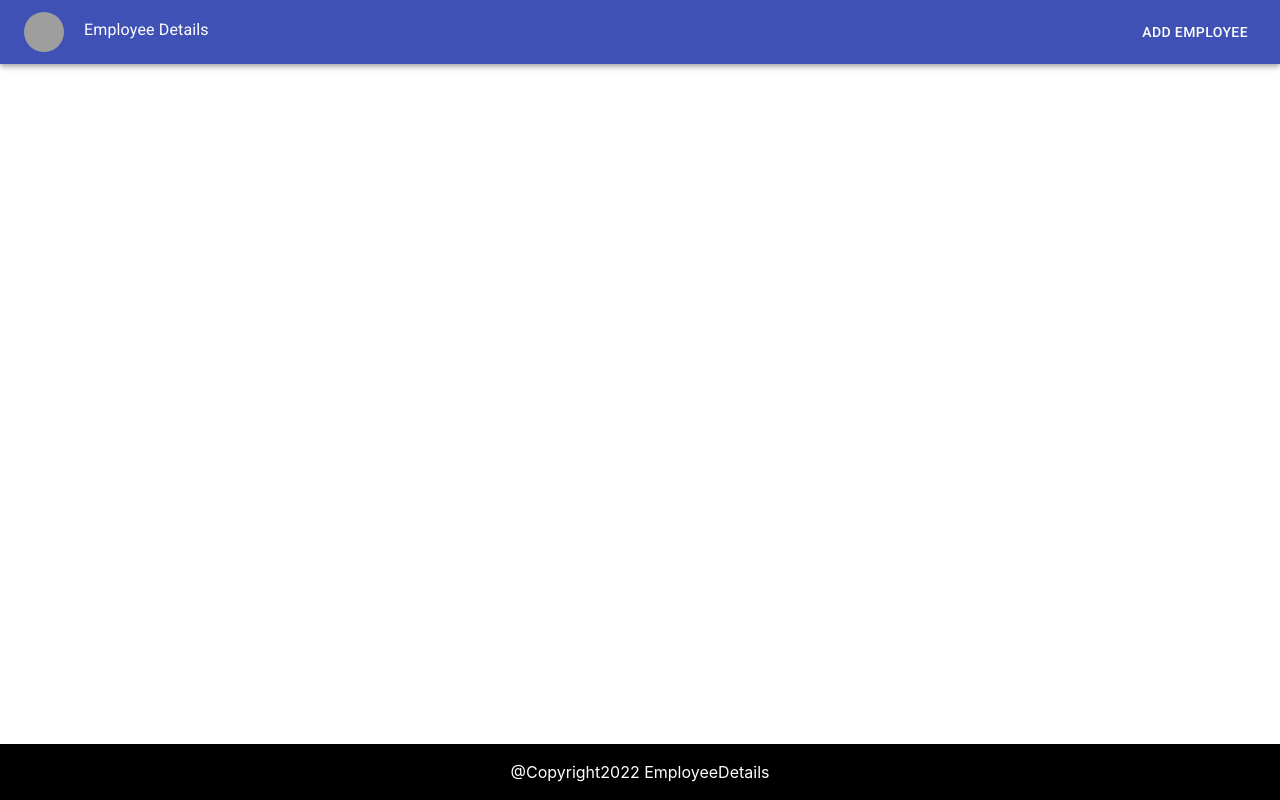
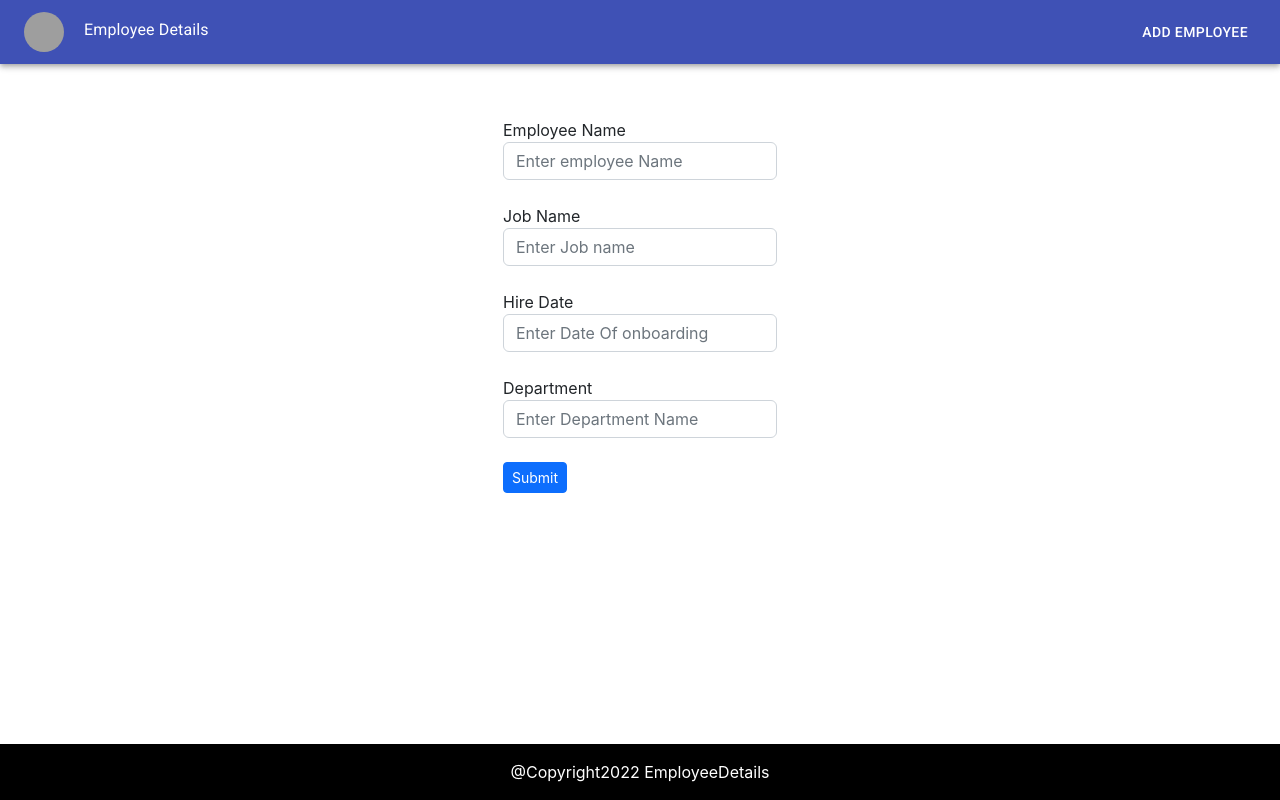
Before and after one commit to apurav-bhaskar/Employee_detail_frontend_repo, a React (Create React App) app: page /addEmployee in a window 1280 px wide. Built offline with nearby package versions, Linux system fonts and the light colour scheme; grey boxes are pictures that could not be loaded.

Commit message:
[apurav] Add. create form for addEmployee details

```diff
--- /dev/null
+++ b/src/Components/employeeDetails/AddEmployee.js
@@ -0,0 +1,85 @@
+import React, { useState } from "react";
+import { useNavigate } from "react-router-dom";
+import styles from "./styles/addEmployeeStyles";
+
+const AddEmployee = () => {
+  const classes = styles();
+  const navigate = useNavigate();
+  const [inputs, setInputs] = useState({});
+  const handleChange = (event) => {
+    const name = event.target.name;
+    const value = event.target.value;
+    setInputs((values) => ({ ...values, [name]: value }));
+  };
+  const handleSubmit = (event) => {
+    navigate("/");
+  };
+  return (
+    <div className={classes.formStyle}>
+      <form onSubmit={handleSubmit}>
+        <br />
+        <div className="form-group">
+          <label htmlFor="exampleInputEmail1">Employee Name</label>
+
+          <input
+            type="text"
+            name="name"
+            value={inputs.name || ""}
+            className="form-control"
+            id="name"
+            aria-describedby="emailHelp"
+            placeholder="Enter employee Name"
+            onChange={handleChange}
+          />
+
+          <br />
+        </div>
+        <div className="form-group">
+          <label htmlFor="exampleInputPassword1">Job Name</label>
+
+          <input
+            type="text"
+            name="job"
+            value={inputs.job || ""}
+            className="form-control"
+            id="job"
+            placeholder="Enter Job name"
+            onChange={handleChange}
+          />
+        </div>
+        <br />
+        <div className="form-group">
+          <label htmlFor="exampleInputPassword1">Hire Date</label>
+          <input
+            type="text"
+            name="hireDate"
+            value={inputs.hireDate || ""}
+            className="form-control"
+            id="hireDate"
+            placeholder="Enter Date Of onboarding"
+            onChange={handleChange}
+          />
+        </div>
+        <br />
+        <div className="form-group">
+          <label htmlFor="exampleInputPassword1">Department</label>
+          <input
+            type="text"
+            name="dept"
+            value={inputs.dept || ""}
+            className="form-control"
+            id="dept"
+            placeholder="Enter Department Name"
+            onChange={handleChange}
+          />
+        </div>
+        <br />
+        <button type="submit" className="btn btn-primary btn-sm">
+          Submit
+        </button>
+      </form>
+    </div>
+  );
+};
+
+export default AddEmployee;
--- /dev/null
+++ b/src/Components/employeeDetails/styles/addEmployeeStyles.js
@@ -0,0 +1,9 @@
+import { makeStyles } from "@material-ui/core";
+
+export default makeStyles(() => ({
+  formStyle: {
+    display: "flex",
+    justifyContent: "center",
+    padding: "30px 40px",
+  },
+}));
--- a/src/Components/router/RootRouter.js
+++ b/src/Components/router/RootRouter.js
@@ -8,7 +8,7 @@ const RootRouter = () => {
     <div>
         <Routes>
            <Route exact path='/' element={<EmployeeDetails/>}></Route>
-           <Route exact path='/addEmployee' ></Route>
+           <Route exact path='/addEmployee' element={<AddEmployee/>}></Route>
            <Route path='*' element={<Error/>}></Route>
         </Routes>
     </div>
```
